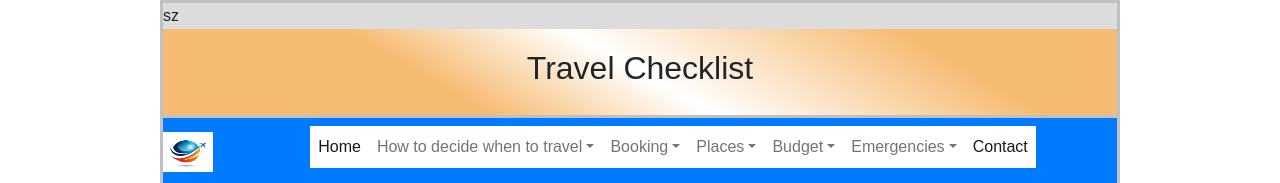
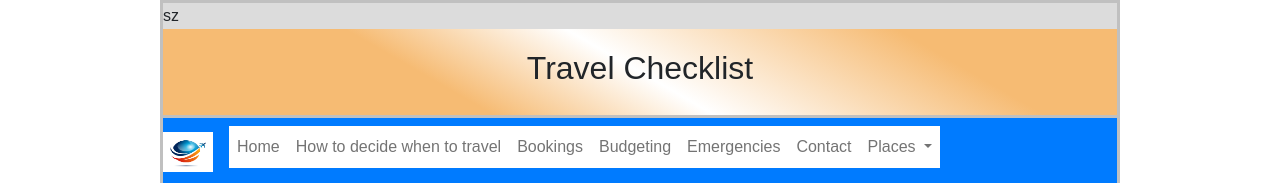
Before and after one commit to petrichor929/P4, a plain HTML site: page index.html in a window 1280 px wide. Shown: the top 183 px of the page. Drawn offline with nearby package versions, Linux system fonts and the light colour scheme; a script that the page names is missing.

Commit message:
Update index.html

```diff
--- a/index.html
+++ b/index.html
@@ -23,46 +23,45 @@ sz<!-- DEVELOPER: Zubaidah Bandele, IS117-001, Fall 2023 -->
     </header>
     <nav class="interiorNav navbar navbar-expand-md navbar-light">
         <img class="navbar-brand" src="images/travel-logo-design.jpg" width="50px" height="50px" alt="Logo">
-
              <!-- Responsive Button for the smaller menu -->
                 <button class="navbar-toggler" type="button"
                         data-bs-toggle="collapse" data-bs-target="#collapsibleNavbar">
                     <span class="navbar-toggler-icon"></span>
                 </button>
-        <div class="collapse navbar-collapse justify-content-center" id="navbarSupportedContent">
+                <div class="collapse navbar-collapse" id="collapsibleNavbar">
                     <ul class="navbar-nav">
                         <!-- Links -->
-                        <li class="nav-item dropdown">
-                            <a data-inviewport="nav-link" class="nav-link active" href="index.html">Home</a>
+                        <li class="nav-item">
+                            <a class="nav-link" href="index.html">Home</a>
                         </li>
-                        <li class="nav-item dropdown">
-                            <a data-inviewport="nav-link" class="current nav-link dropdown-toggle" href="when.html">How to decide
-                            when to travel</a>
+                        <li class="nav-item">
+                            <a class="nav-link" href="when.html">How to decide when to travel</a>
                         </li>
-                        <li class="nav-item dropdown">
-                            <a data-inviewport="nav-link" class="current nav-link dropdown-toggle" href="booking.html">Booking</a>
+			            <li class="nav-item">
+                            <a class="nav-link" href="booking.html">Bookings</a>
+                        </li>
+			             <li class="nav-item">
+                            <a class="nav-link" href="budget.html">Budgeting</a>
+                        </li>
+			             <li class="nav-item">
+                            <a class="nav-link" href="emergencies.html">Emergencies</a>
+                        </li>
+                        <li class="nav-item">
+                            <a class="nav-link" href="contact.html">Contact</a>
+                        </li>
 
                         <!-- Dropdown -->
                         <li class="nav-item dropdown">
-                            <a class="nav-link dropdown-toggle" href="places.html" id="navbardrop"data-toggle="dropdown" aria-expanded="false">Places</a>
-
+                            <a class="nav-link dropdown-toggle" href="#" id="navbardrop"
+                               data-toggle="dropdown" role="button" data-bs-toggle="dropdown" aria-expanded="false">
+                                Places
+                            </a>
                             <div class="dropdown-menu">
-                                <ul>
-                                    <li><a class="dropdown-item" href="#">Temples</a></li>
-                                    <li><a class="dropdown-item" href="#">Museums</a></li>
-                                    <li><a class="dropdown-item" href="#">Beaches</a></li>
-                                    <li><a class="dropdown-item" href="#">Restaurants</a></li>
-                                </ul>
+                                <a class="dropdown-item" href="#">Temples</a>
+                                <a class="dropdown-item" href="#">Museums</a>
+                                <a class="dropdown-item" href="#">Beaches</a>
+                                <a class="dropdown-item" href="#">Restaurants</a>
                             </div>
-
-                            <li class="nav-item dropdown">
-                                <a data-inviewport="nav-link" class="current nav-link dropdown-toggle" href="budget.html">Budget</a>
-                            <li class="nav-item dropdown">
-                                <a data-inviewport="nav-link" class="current nav-link dropdown-toggle" href="emergencies.html">Emergencies</a>
-
-                            <li class="nav-item dropdown">
-                                <a data-inviewport="nav-link" class="nav-link active" href="contact.html">Contact</a>
-                            </li>
                         </li>
                     </ul>
                 </div>
```
Lines whose indentation alone changed are shown as unchanged.
